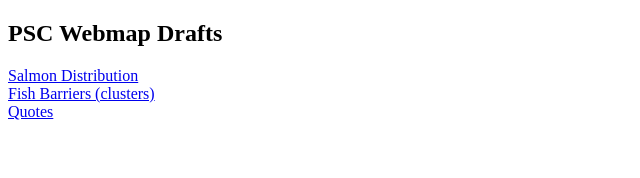
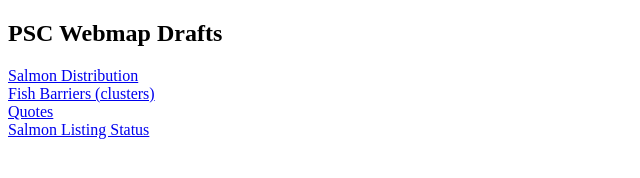
Before and after one commit to alin7138/psc_salmon_map, a plain HTML site: page index.html in a window 1280 px wide. Shown: the whole page, without its empty margins (0-640 px from the left). Drawn offline with Linux system fonts and the light colour scheme.

Commit message:
Add files via upload

```diff
--- a/index.html
+++ b/index.html
@@ -13,5 +13,6 @@
         <a href="distribution.html">Salmon Distribution</a>
         <a href="barriers_clusters.html"> <br> Fish Barriers (clusters)</a>
         <a href="quotes.html"><br> Quotes</a>
+        <a href="status.html"><br> Salmon Listing Status</a>
     </body>
 </html>
```
